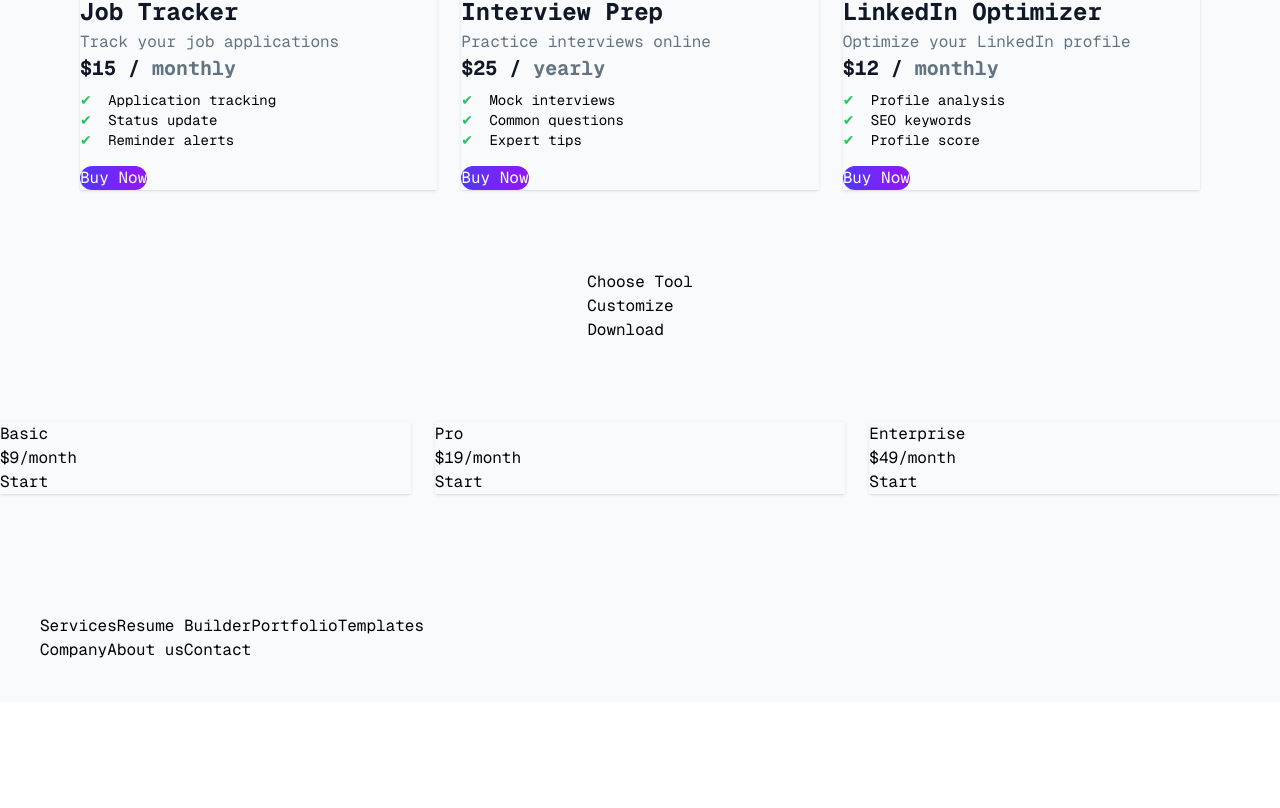
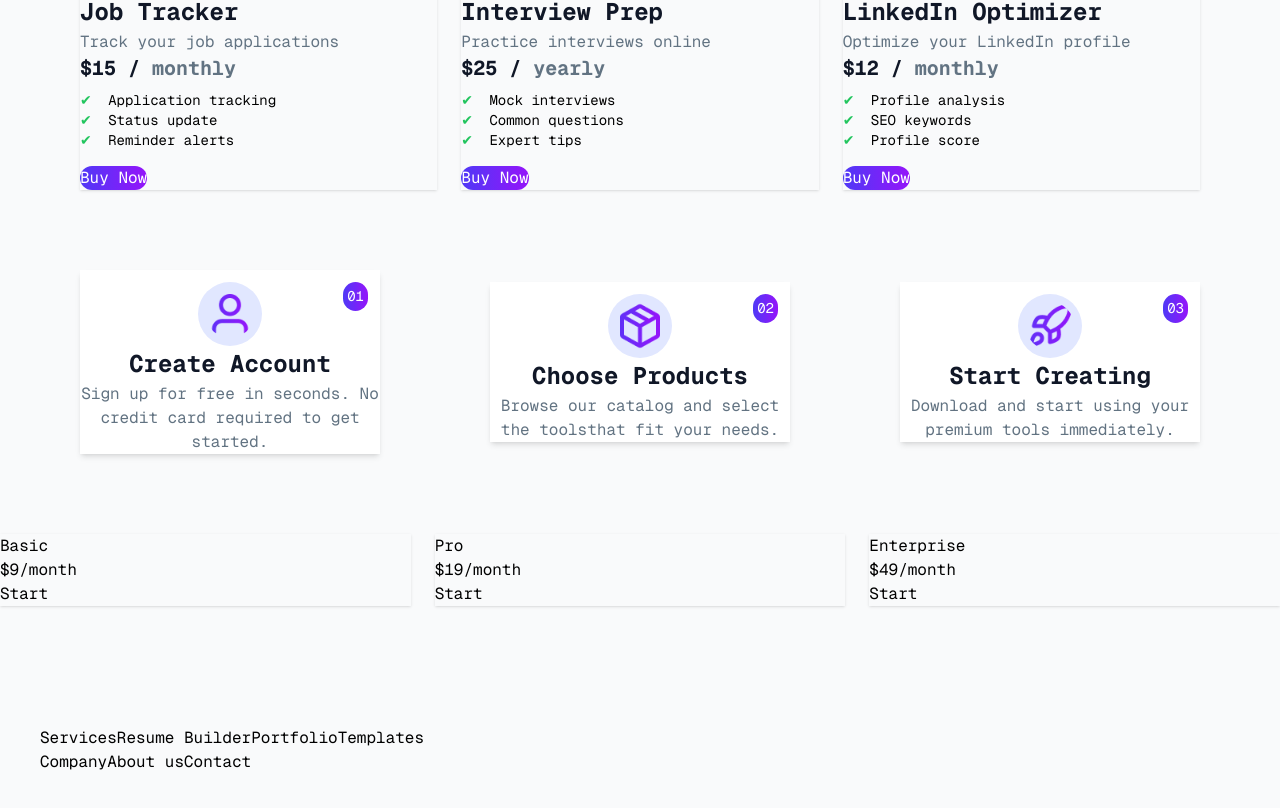
Before and after one commit to nhrakib777-coder/digitools, a React (Vite) app: page / in a window 1280 px wide. Shown: the part 1989-2797 px from the top of the page. Before the commit the page ends 2691 px from the top, so only its background shows below. Built offline with nearby package versions, Linux system fonts and the light colour scheme.

Commit message:
step section added

```diff
--- a/src/components/Navbar/Navbar.jsx
+++ b/src/components/Navbar/Navbar.jsx
@@ -32,7 +32,6 @@ const Navbar = ({ cartCount, setTab }) => {
   <div className="flex justify-between gap-2 items-center">
     <div className="indicator">
        <button
-        // eslint-disable-next-line no-undef
         onClick={() => setTab("cart")}
         className="relative ml-auto"
       >
--- a/src/components/Steps/Steps.jsx
+++ b/src/components/Steps/Steps.jsx
@@ -1,25 +1,43 @@
-const Steps = () => {
+import person from "../../assets/user.png";
+import box from "../../assets/package.png";
+import rocket from "../../assets/rocket.png";
+function Steps() {
   return (
-    <div className="flex justify-center my-20">
+    <div className="grid grid-cols-1 md:grid-cols-3  max-w-[1200px] justify-center gap-[30px] items-center mx-auto my-20">
 
-      <ul className="steps steps-horizontal">
-
-        <li className="step step-primary">
-          Choose Tool
-        </li>
-
-        <li className="step step-primary">
-          Customize
-        </li>
-
-        <li className="step">
-          Download
-        </li>
-
-      </ul>
+      <div className="card bg-white shadow-md max-w-[250px] lg:max-w-[300px] mx-auto space-y-3">
+        <div className="relative">
+          <span className="absolute top-3 right-3 badge bg-gradient-to-r from-[#4F39F6] to-[#9514FA] text-white rounded-full text-right p-1 text-[14px]">01</span>
+        </div>
+        <div className="card-body text-center  ">
+          <img className="w-16 h-16 mx-auto bg-[#E1E7FF] rounded-full p-2" src={person} alt="Person" />
+          <h1 className="text-[#101727] text-[24px] font-bold">Create Account</h1>
+          <p className="text-[16px] text-[#627382]">Sign up for free in seconds. No credit card required to get started.</p>
+        </div>
+      </div>
+      <div className="card bg-white shadow-md max-w-[250px] lg:max-w-[300px] mx-auto space-y-3">
+        <div className="relative">
+          <span className="absolute top-3 right-3 badge bg-gradient-to-r from-[#4F39F6] to-[#9514FA] text-white rounded-full text-right p-1 text-[14px]">02</span>
+        </div>
+        <div className="card-body text-center  ">
+          <img className="w-16 h-16 mx-auto bg-[#E1E7FF] rounded-full p-2" src={box} alt="box" />
+          <h1 className="text-[#101727] text-[24px] font-bold">Choose Products</h1>
+          <p className="text-[16px] text-[#627382]">Browse our catalog and select the toolsthat fit your needs.</p>
+        </div>
+      </div>
+      <div className="card bg-white shadow-md max-w-[250px] lg:max-w-[300px] mx-auto space-y-3">
+        <div className="relative">
+          <span className="absolute top-3 right-3 badge bg-gradient-to-r from-[#4F39F6] to-[#9514FA] text-white rounded-full text-right p-1 text-[14px]">03</span>
+        </div>
+        <div className="card-body text-center  ">
+          <img className="w-16 h-16 mx-auto bg-[#E1E7FF] rounded-full p-2" src={rocket} alt="rocket" />
+          <h1 className="text-[#101727] text-[24px] font-bold">Start Creating</h1>
+          <p className="text-[16px] text-[#627382]">Download and start using your premium tools immediately.</p>
+        </div>
+      </div>
 
     </div>
   );
-};
+}
 
 export default Steps;
```
